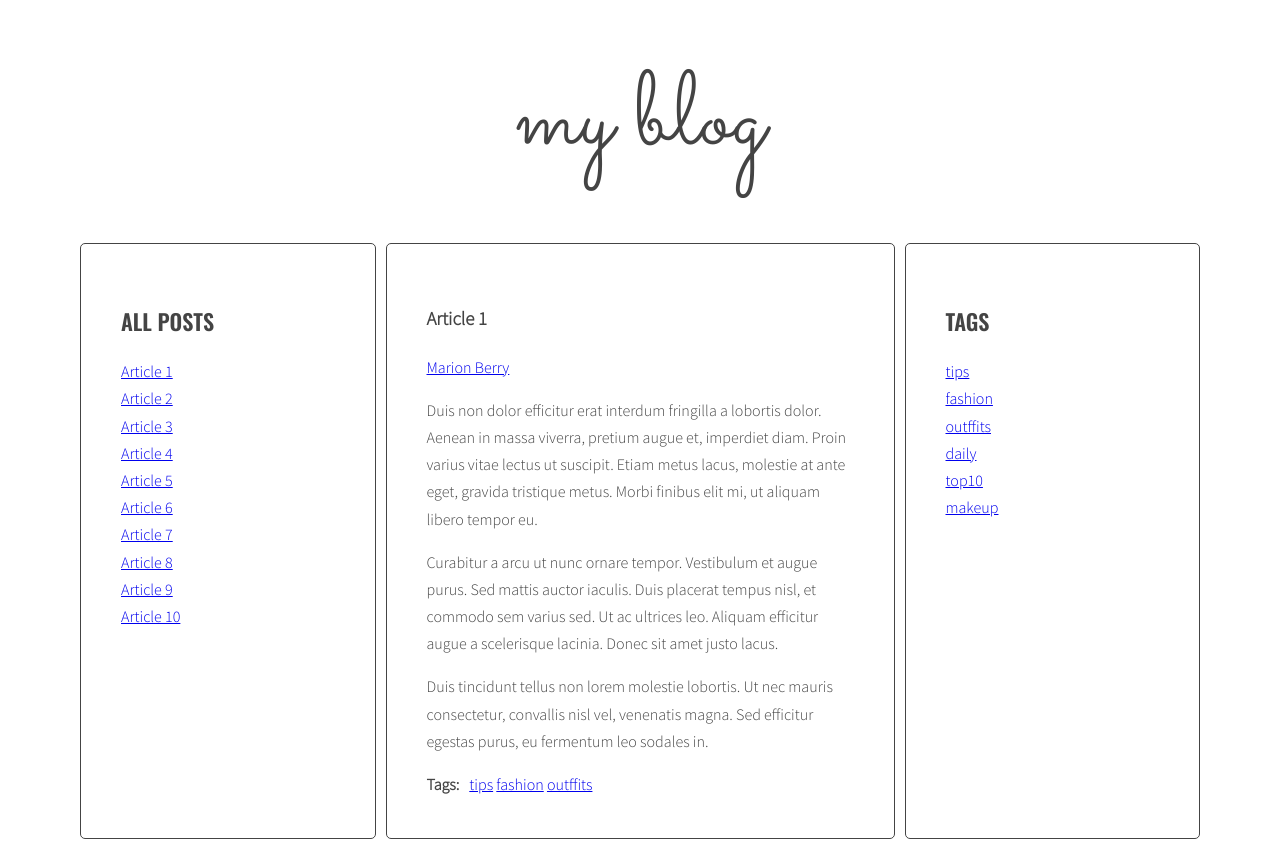
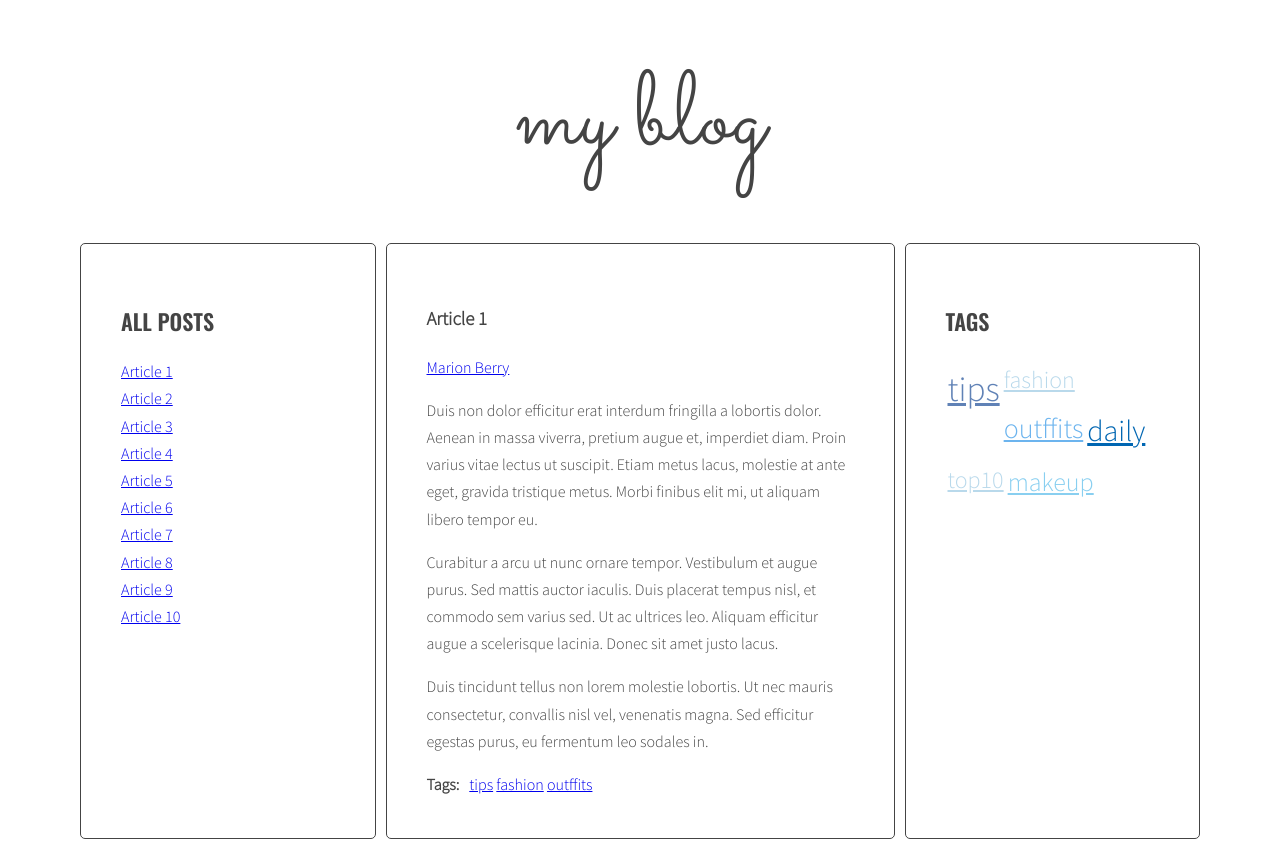
Before and after one commit to syltur/javascript-blog, a website: page index.html in a window 1280 px wide. Drawn offline with nearby package versions, Linux system fonts and the light colour scheme.

Commit message:
add tag-size-x color & size, add list-tags float and margin

```diff
--- a/sass/style.scss
+++ b/sass/style.scss
@@ -118,3 +118,27 @@ body {
     margin: 0 10px 0 0;
   }
 }
+.tag-size-5 {
+  color: #6082B6;
+  font-size: 35px;
+}
+.tag-size-4 {
+  color: #0066b2;
+  font-size: 30px;
+}
+.tag-size-3 {
+  color: #6CB4EE;
+  font-size: 28px;
+}
+.tag-size-2 {
+  color: #89CFF0;
+  font-size: 26px;
+}
+.tag-size-1 {
+  color: #B9D9EB;
+  font-size: 24px;
+}
+.list-tags .tags-rigt-side{
+  float: left;
+  margin: 2px;
+}
```
Also changed, not shown: css/style.css, 1 other file.
